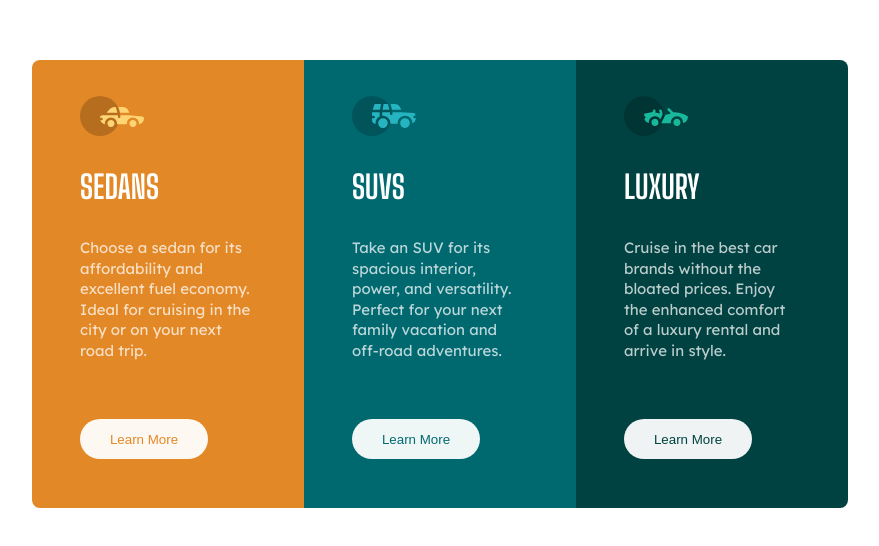
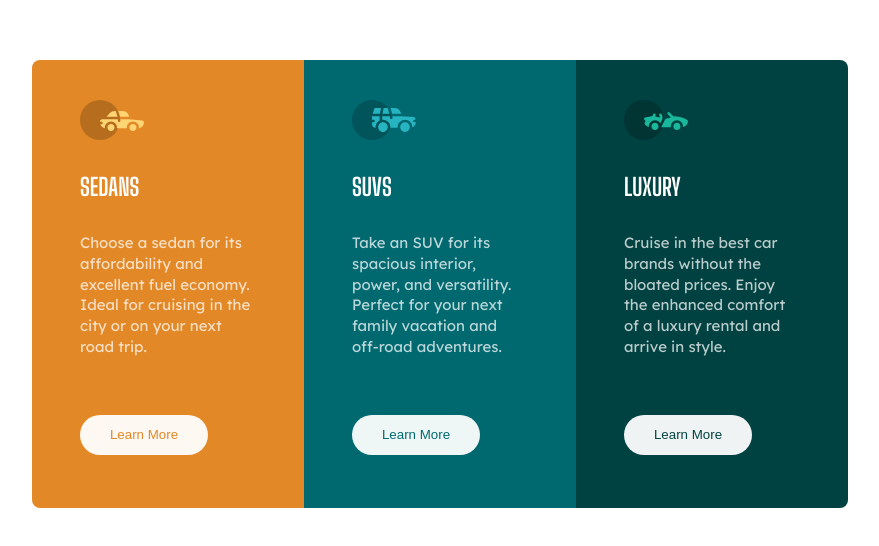
Before and after one commit to dushyantsolanki/3-column-preview-card-component-main, a plain HTML site: page index.html in a window 1280 px wide. Shown: the part 116-662 px from the top of the page, without its empty margins (200-1079 px from the left). Drawn offline with Linux system fonts and the light colour scheme.

Commit message:
button Style update

```diff
--- a/index.html
+++ b/index.html
@@ -40,11 +40,11 @@
         </g>
       </svg>
 
-      <h1> Sedans</h1>
+      <h2> Sedans</h2>
       <p> Choose a sedan for its affordability and excellent fuel economy. Ideal for cruising in the city
         or on your next road trip. </p>
 
-      <button>Learn More</button>
+      <button> Learn More</button>
     </div>
 
     <div class="card-2">
@@ -57,10 +57,10 @@
             fill="#26B5C0" fill-rule="nonzero" />
         </g>
       </svg>
-      <h1> SUVS</h1>
+      <h2> SUVS</h2>
       <p> Take an SUV for its spacious interior, power, and versatility. Perfect for your next family vacation
         and off-road adventures. </p>
-      <button>Learn More</button>
+      <button> Learn More</button>
     </div>
 
     <div class="card-3">
@@ -72,11 +72,11 @@
             fill="#19B89D" fill-rule="nonzero" />
         </g>
       </svg>
-      <h1> Luxury</h1>
+      <h2> Luxury</h2>
       <p> Cruise in the best car brands without the bloated prices. Enjoy the enhanced comfort of a luxury
         rental and arrive in style.</p>
 
-      <button>Learn More</button>
+      <button> Learn More</button>
     </div>
 
   </div>
--- a/style.css
+++ b/style.css
@@ -17,11 +17,10 @@ body {
   justify-content: center;
 }
 
-h1 {
+h2 {
   font-family: "Big Shoulders Display", "cursive";
   text-transform: uppercase;
 }
-
 .card-1 {
   border-bottom-left-radius: 0.5rem;
   border-top-left-radius: 0.5rem;
```
